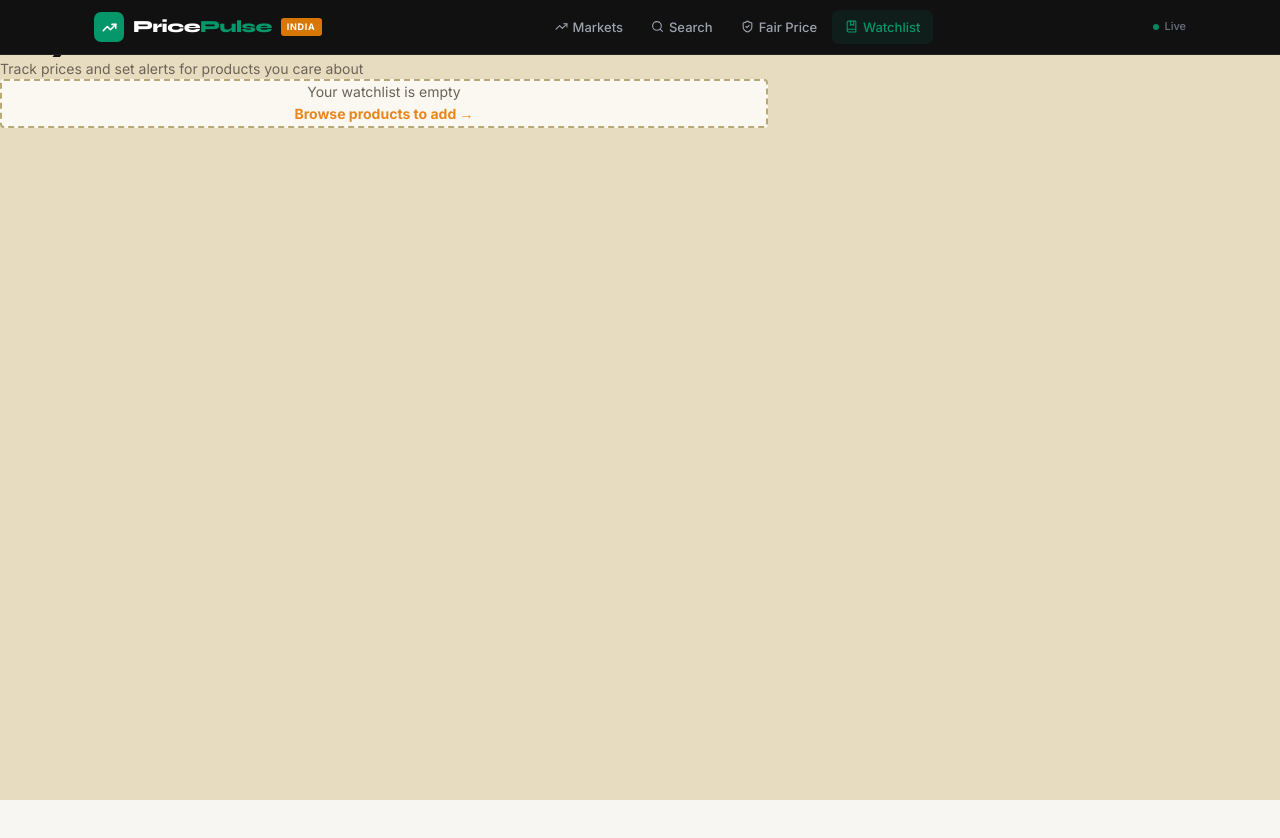
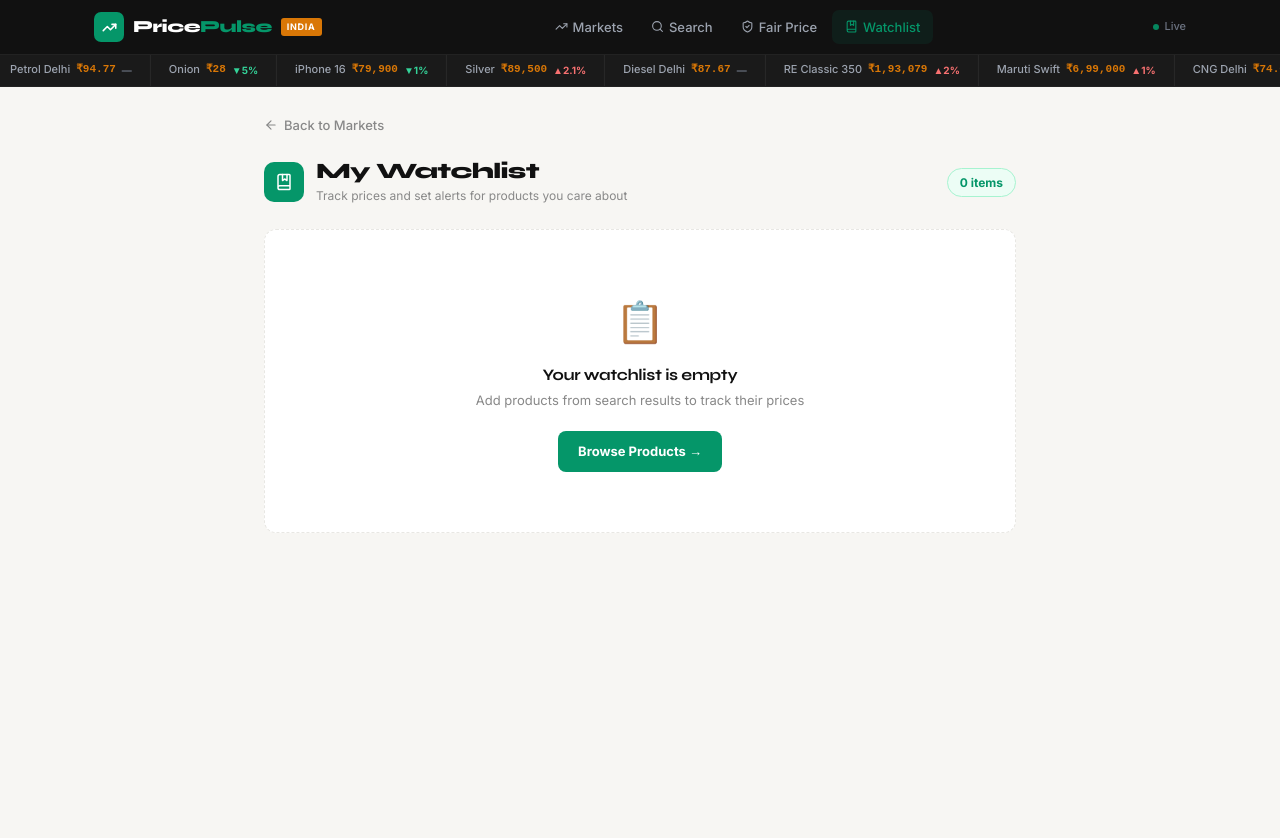
Before and after one commit to Rishabh2233eng/pricepulse-india, a Next.js app in the folder frontend/: page /watchlist in a window 1280 px wide. Shown: the top 838 px of the page. Before the commit the page ends 800 px from the top, so only its background shows below. Built offline with nearby package versions, Linux system fonts and the light colour scheme.

Commit message:
Polish: Search button always green, UI improvements

```diff
--- a/frontend/src/app/watchlist/page.tsx
+++ b/frontend/src/app/watchlist/page.tsx
@@ -1,8 +1,9 @@
 "use client";
 import { useEffect, useState } from "react";
 import Navbar from "@/components/Navbar";
+import TrendingBar from "@/components/TrendingBar";
 import { getWatchlist, removeFromWatchlist, setTargetPrice, WatchItem } from "@/lib/watchlist";
-import { Trash2, Bell, BellOff, ArrowLeft } from "lucide-react";
+import { Trash2, Bell, BellOff, ArrowLeft, TrendingUp, TrendingDown, BookMarked } from "lucide-react";
 import Link from "next/link";
 
 export default function WatchlistPage() {
@@ -10,103 +11,119 @@ export default function WatchlistPage() {
   const [editingTarget, setEditingTarget] = useState<string | null>(null);
   const [targetInput, setTargetInput] = useState("");
 
-  useEffect(() => {
-    setItems(getWatchlist());
-  }, []);
+  useEffect(() => { setItems(getWatchlist()); }, []);
 
-  const handleRemove = (name: string) => {
-    const updated = removeFromWatchlist(name);
-    setItems(updated);
-  };
+  const handleRemove = (name: string) => setItems(removeFromWatchlist(name));
 
   const handleSetTarget = (name: string) => {
     if (!targetInput) return;
-    const updated = setTargetPrice(name, parseFloat(targetInput));
-    setItems(updated);
+    setItems(setTargetPrice(name, parseFloat(targetInput)));
     setEditingTarget(null);
     setTargetInput("");
   };
 
   return (
-    <main className="min-h-screen bg-[#E8DCC0] text-[#1C1B19]">
+    <main style={{ minHeight: "100vh", background: "#F7F6F3" }}>
       <Navbar />
-      <div className="pt-24 pb-20 px-4 max-w-3xl mx-auto">
-        <Link href="/" className="inline-flex items-center gap-2 text-[#6B6357] hover:text-[#1C1B19] text-sm mb-6 font-medium transition-colors">
-          <ArrowLeft className="w-4 h-4" /> Back
+      <TrendingBar />
+      <div style={{ maxWidth: 800, margin: "0 auto", padding: "28px 24px" }}>
+
+        <Link href="/" style={{ display: "inline-flex", alignItems: "center", gap: 6, color: "#888", textDecoration: "none", fontSize: 13, fontWeight: 500, marginBottom: 24 }}>
+          <ArrowLeft size={14} strokeWidth={2} /> Back to Markets
         </Link>
 
-        <div className="mb-8">
-          <h1 className="font-display text-3xl mb-2">My Watchlist</h1>
-          <p className="text-[#6B6357] text-sm">Track prices and set alerts for products you care about</p>
+        <div style={{ display: "flex", alignItems: "center", gap: 12, marginBottom: 24 }}>
+          <div style={{ width: 40, height: 40, background: "#059669", borderRadius: 10, display: "flex", alignItems: "center", justifyContent: "center" }}>
+            <BookMarked size={18} color="#fff" strokeWidth={2} />
+          </div>
+          <div>
+            <h1 style={{ fontSize: 22, fontWeight: 800, color: "#111", letterSpacing: "-0.03em" }}>My Watchlist</h1>
+            <p style={{ fontSize: 12, color: "#888", marginTop: 1 }}>Track prices and set alerts for products you care about</p>
+          </div>
+          <span style={{ marginLeft: "auto", background: "#ECFDF5", color: "#059669", fontSize: 12, fontWeight: 700, padding: "4px 12px", borderRadius: 20, border: "1px solid #A7F3D0" }}>
+            {items.length} items
+          </span>
         </div>
 
         {items.length === 0 ? (
-          <div className="bg-[#FBF8F1] border-2 border-dashed border-[#B8A878] rounded-sm p-12 text-center">
-            <p className="text-[#6B6357] mb-2">Your watchlist is empty</p>
-            <Link href="/" className="text-[#E8871E] font-bold hover:underline">
-              Browse products to add →
+          <div style={{ background: "#fff", border: "1.5px dashed #E8E7E3", borderRadius: 12, padding: "60px 24px", textAlign: "center" }}>
+            <div style={{ fontSize: 40, marginBottom: 12 }}>📋</div>
+            <h3 style={{ fontSize: 16, fontWeight: 700, color: "#111", marginBottom: 6, letterSpacing: "-0.02em" }}>Your watchlist is empty</h3>
+            <p style={{ fontSize: 13, color: "#888", marginBottom: 20 }}>Add products from search results to track their prices</p>
+            <Link href="/" style={{ display: "inline-flex", alignItems: "center", gap: 6, background: "#059669", color: "#fff", textDecoration: "none", padding: "10px 20px", borderRadius: 8, fontSize: 13, fontWeight: 700 }}>
+              Browse Products →
             </Link>
           </div>
         ) : (
-          <div className="space-y-3">
+          <div style={{ display: "flex", flexDirection: "column", gap: 12 }}>
             {items.map((item) => {
               const currentPrice = parseFloat(item.price.replace(/,/g, ""));
               const isBelowTarget = item.targetPrice && currentPrice <= item.targetPrice;
+
               return (
-                <div key={item.name} className="bg-[#FBF8F1] border-2 border-[#1C1B19] rounded-sm p-5 card-shadow">
-                  <div className="flex items-start justify-between">
+                <div key={item.name} style={{ background: "#fff", border: "1px solid #E8E7E3", borderRadius: 12, padding: "20px 22px", transition: "box-shadow 0.15s" }}
+                  onMouseEnter={e => (e.currentTarget.style.boxShadow = "0 4px 16px rgba(0,0,0,0.06)")}
+                  onMouseLeave={e => (e.currentTarget.style.boxShadow = "none")}>
+
+                  <div style={{ display: "flex", alignItems: "flex-start", justifyContent: "space-between", marginBottom: 14 }}>
                     <div>
-                      <span className="text-xs font-bold uppercase tracking-wide text-[#6B6357] border border-[#DDD4C2] px-2 py-0.5 rounded-sm">{item.category}</span>
-                      <h3 className="font-display text-lg mt-2">{item.name}</h3>
-                      <p className="font-mono-price text-xl font-bold text-[#1C1B19] mt-1">
-                        ₹{currentPrice.toLocaleString("en-IN")} <span className="text-sm text-[#6B6357] font-normal">/ {item.unit}</span>
-                      </p>
+                      <div style={{ display: "flex", alignItems: "center", gap: 8, marginBottom: 4 }}>
+                        <span style={{ background: "#F2F1EE", color: "#555", fontSize: 10, fontWeight: 700, textTransform: "uppercase", letterSpacing: "0.06em", padding: "2px 8px", borderRadius: 4 }}>
+                          {item.category}
+                        </span>
+                        <span style={{ fontSize: 11, color: "#9CA3AF" }}>Added {new Date(item.addedAt).toLocaleDateString("en-IN")}</span>
                       </div>
-                    <button
-                      onClick={() => handleRemove(item.name)}
-                      className="text-[#B33A2E] hover:bg-[#B33A2E]/10 p-2 rounded-sm transition-colors"
-                    >
-                      <Trash2 className="w-4 h-4" />
+                      <h3 style={{ fontSize: 16, fontWeight: 700, color: "#111", letterSpacing: "-0.02em" }}>{item.name}</h3>
+                    </div>
+                    <button onClick={() => handleRemove(item.name)}
+                      style={{ background: "#FEF2F2", border: "1px solid #FECACA", borderRadius: 7, padding: "6px 8px", cursor: "pointer", color: "#DC2626", transition: "all 0.15s" }}
+                      onMouseEnter={e => { (e.currentTarget as HTMLElement).style.background = "#DC2626"; (e.currentTarget as HTMLElement).style.color = "#fff"; }}
+                      onMouseLeave={e => { (e.currentTarget as HTMLElement).style.background = "#FEF2F2"; (e.currentTarget as HTMLElement).style.color = "#DC2626"; }}>
+                      <Trash2 size={14} strokeWidth={2} />
                     </button>
                   </div>
 
-                  <div className="mt-4 pt-4 ledger-line">
+                  <div style={{ display: "flex", alignItems: "center", justifyContent: "space-between", paddingTop: 14, borderTop: "1px solid #F2F1EE" }}>
+                    <div>
+                      <div style={{ fontSize: 11, color: "#888", fontWeight: 500, marginBottom: 2 }}>Current Price</div>
+                      <div style={{ fontSize: 22, fontWeight: 800, color: "#111", fontFamily: "monospace", letterSpacing: "-0.02em" }}>
+                        ₹{currentPrice.toLocaleString("en-IN")}
+                        <span style={{ fontSize: 12, color: "#888", fontFamily: "inherit", fontWeight: 500 }}> / {item.unit}</span>
+                      </div>
+                    </div>
+
+                    <div>
                       {item.targetPrice ? (
-                      <div className={"flex items-center justify-between p-3 rounded-sm " + (isBelowTarget ? "bg-[#0F5C5C]/10 border border-[#0F5C5C]" : "bg-[#E8871E]/10 border border-[#E8871E]")}>
-                        <div className="flex items-center gap-2">
-                          <Bell className="w-4 h-4 text-[#1C1B19]" />
-                          <span className="text-sm">
-                            Alert at <span className="font-mono-price font-bold">₹{item.targetPrice.toLocaleString("en-IN")}</span>
-                          </span>
+                        <div style={{ background: isBelowTarget ? "#ECFDF5" : "#FFFBEB", border: "1px solid " + (isBelowTarget ? "#A7F3D0" : "#FDE68A"), borderRadius: 8, padding: "10px 14px", textAlign: "right" }}>
+                          <div style={{ fontSize: 10, color: "#888", marginBottom: 2, fontWeight: 500 }}>Price Alert</div>
+                          <div style={{ fontSize: 14, fontWeight: 700, color: isBelowTarget ? "#059669" : "#D97706", fontFamily: "monospace" }}>
+                            ₹{item.targetPrice.toLocaleString("en-IN")}
                           </div>
-                        {isBelowTarget && (
-                          <span className="text-xs font-bold text-[#0F5C5C]">🎉 Target reached!</span>
-                        )}
+                          {isBelowTarget && <div style={{ fontSize: 10, color: "#059669", fontWeight: 700, marginTop: 2 }}>🎉 Target reached!</div>}
                         </div>
                       ) : editingTarget === item.name ? (
-                      <div className="flex gap-2">
-                        <input
-                          type="number"
-                          value={targetInput}
-                          onChange={(e) => setTargetInput(e.target.value)}
-                          placeholder="Target price"
-                          className="flex-1 bg-[#F0E9D8] border-2 border-[#1C1B19] rounded-sm px-3 py-2 text-sm focus:outline-none font-mono-price"
-                        />
-                        <button
-                          onClick={() => handleSetTarget(item.name)}
-                          className="px-4 py-2 bg-[#E8871E] text-[#1C1B19] font-bold rounded-sm text-sm"
-                        >
+                        <div style={{ display: "flex", gap: 6 }}>
+                          <input type="number" value={targetInput} onChange={(e) => setTargetInput(e.target.value)}
+                            placeholder="Target ₹" autoFocus
+                            style={{ width: 110, border: "1.5px solid #059669", borderRadius: 7, padding: "8px 10px", fontSize: 13, outline: "none", fontFamily: "monospace", color: "#111" }} />
+                          <button onClick={() => handleSetTarget(item.name)}
+                            style={{ padding: "8px 14px", background: "#059669", color: "#fff", border: "none", borderRadius: 7, fontSize: 12, fontWeight: 700, cursor: "pointer" }}>
                             Set
+                          </button>
+                          <button onClick={() => setEditingTarget(null)}
+                            style={{ padding: "8px 10px", background: "#F2F1EE", color: "#666", border: "none", borderRadius: 7, fontSize: 12, cursor: "pointer" }}>
+                            ✕
                           </button>
                         </div>
                       ) : (
-                      <button
-                        onClick={() => setEditingTarget(item.name)}
-                        className="flex items-center gap-2 text-sm text-[#6B6357] hover:text-[#1C1B19] transition-colors"
-                      >
-                        <BellOff className="w-4 h-4" /> Set price alert
+                        <button onClick={() => setEditingTarget(item.name)}
+                          style={{ display: "flex", alignItems: "center", gap: 6, padding: "8px 14px", background: "#F7F6F3", border: "1px solid #E8E7E3", borderRadius: 8, cursor: "pointer", fontSize: 12, fontWeight: 600, color: "#555", transition: "all 0.15s" }}
+                          onMouseEnter={e => { (e.currentTarget as HTMLElement).style.borderColor = "#059669"; (e.currentTarget as HTMLElement).style.color = "#059669"; (e.currentTarget as HTMLElement).style.background = "#ECFDF5"; }}
+                          onMouseLeave={e => { (e.currentTarget as HTMLElement).style.borderColor = "#E8E7E3"; (e.currentTarget as HTMLElement).style.color = "#555"; (e.currentTarget as HTMLElement).style.background = "#F7F6F3"; }}>
+                          <Bell size={13} strokeWidth={2} /> Set Price Alert
                         </button>
                       )}
+                    </div>
                   </div>
                 </div>
               );
```
Also changed, not shown: 1 other file (tests, documents, lock files or other folders). Lines whose indentation alone changed are shown as unchanged.
